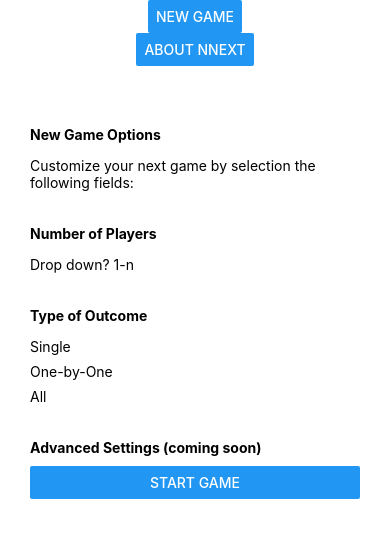
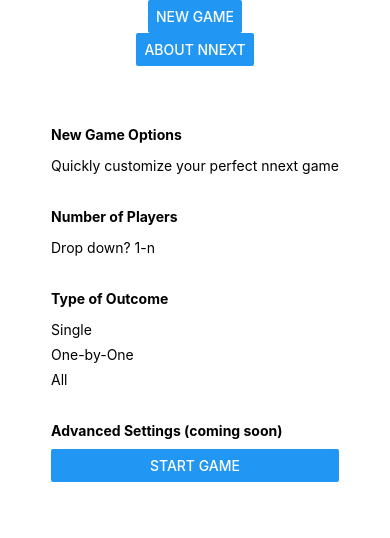
Before and after one commit to day-glow/nnext, a React Native app: screen / in a window 390 px wide. Both pictures are taken after a click on the button "NEW GAME". Shown: the top 538 px of the page. Built offline with nearby package versions, Linux system fonts and the light colour scheme.

Commit message:
added hooks for numPlayers and game outcome type

```diff
--- a/client/src/components/App.js
+++ b/client/src/components/App.js
@@ -9,6 +9,11 @@
   const [showHeader, setHeader] = useState(true);
   const [showAbout, setAbout] = useState(false);
   const [showNewGameOptions, setNewGameOptions] = useState(false);
+
+  const [numPlayers, setNumPlayers] = useState(2);
+  const [outcomeType, setOutcomeType] = useState("all");
+
+
 
   return (
     <View style={styles.container}>
--- a/client/src/components/NewGameOptions.js
+++ b/client/src/components/NewGameOptions.js
@@ -16,7 +16,7 @@
 
         <Text style={styles.section}>New Game Options</Text>
         <Text style={styles.sectionText}>
-          Customize your next game by selection the following fields:
+          Quickly customize your perfect nnext game
         </Text>
 
         <Text style={styles.section}>Number of Players</Text>
```
